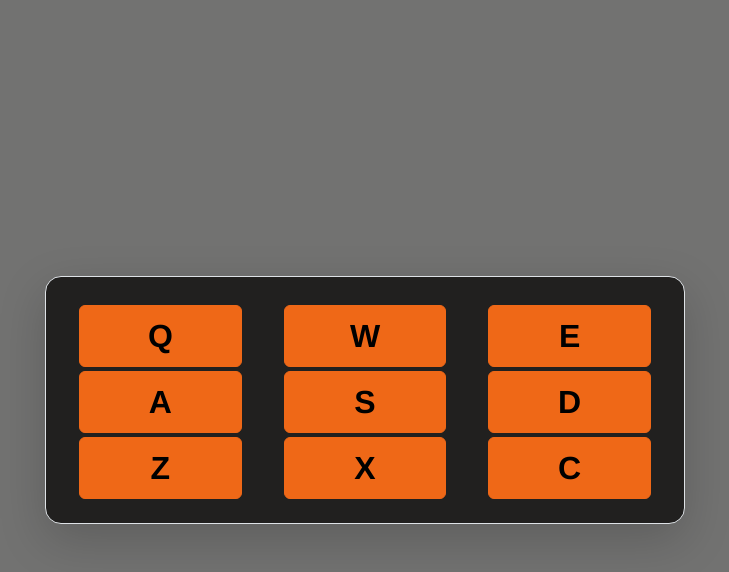
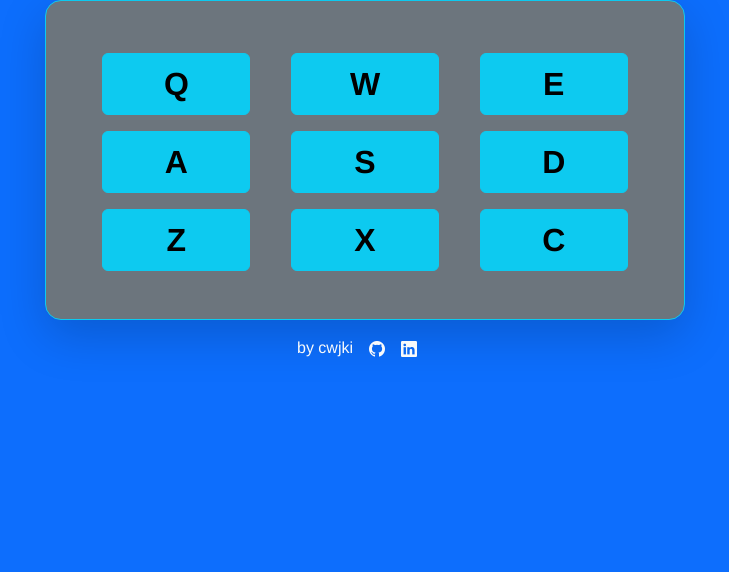
Before and after one commit to cwjki/drum-machine, a React (Create React App) app: page / in a window 1280 px wide. Shown: the top 572 px of the page, without its empty margins (275-1004 px from the left). Built offline with nearby package versions, Linux system fonts and the light colour scheme.

Commit message:
adding icons

```diff
--- a/package.json
+++ b/package.json
@@ -11,6 +11,7 @@
     "@types/react": "^18.0.28",
     "@types/react-dom": "^18.0.11",
     "bootstrap": "^5.2.3",
+    "bootstrap-icons": "^1.10.3",
     "react": "^18.2.0",
     "react-dom": "^18.2.0",
     "react-scripts": "5.0.1",
--- a/src/App.tsx
+++ b/src/App.tsx
@@ -2,7 +2,7 @@
 
 function App() {
   return(
-    <div>
+    <div className="min-vw-100 min-vh-100 bg-primary">
       <DrumBox />
     </div>
   ) ;
--- a/src/components/DrumBox.tsx
+++ b/src/components/DrumBox.tsx
@@ -1,8 +1,8 @@
 const DrumBox = () => {
   return (
-    <div className="container-fluid bg-primary ">
-      <div className="row align-items-center min-vw-100 min-vh-100">
-        <div className="col-md-6 col-sm-9 col-11 mx-auto border p-4 bg-secondary rounded-4 shadow-lg">
+    <div className="container-fluid">
+      <div className="row align-items-center">
+        <div className="col-md-6 col-sm-9 col-11 mx-auto border border-info p-5 bg-secondary rounded-4 shadow-lg">
           <div className="row text-center mt-1">
             <div className="col mybtn">
               <button className="btn btn-info fs-2 fw-bold px-4">Q</button>
@@ -14,7 +14,7 @@
               <button className="btn btn-info fs-2 fw-bold px-4">E</button>
             </div>
           </div>
-          <div className="row text-center mt-1">
+          <div className="row text-center mt-3">
             <div className="col">
               <button className="btn btn-info fs-2 fw-bold">A</button>
             </div>
@@ -25,7 +25,7 @@
               <button className="btn btn-info fs-2 fw-bold">D</button>
             </div>
           </div>
-          <div className="row text-center mt-1">
+          <div className="row text-center mt-3">
             <div className="col">
               <button className="btn btn-info fs-2 fw-bold">Z</button>
             </div>
@@ -36,9 +36,31 @@
               <button className="btn btn-info fs-2 fw-bold">C</button>
             </div>
           </div>
-
         </div>
       </div>
+
+      {/* Footer */}
+      <nav className="navbar pb-2 ">
+        <div className="container-fluid justify-content-center">
+          <span className="navbar-brand fs-6 text-light">by cwjki</span>
+          <a
+            className="navbar-brand"
+            href="https://github.com/cwjki"
+            target="_blank"
+            rel="noreferrer"
+          >
+            <i className="bi bi-github text-light"></i>
+          </a>
+          <a
+            className="navbar-brand"
+            href="https://www.linkedin.com/in/juan-carlos-casteleiro/"
+            target="_blank"
+            rel="noreferrer"
+          >
+            <i className="bi bi-linkedin text-light"></i>
+          </a>
+        </div>
+      </nav>
     </div>
   );
 };
--- a/src/custom.scss
+++ b/src/custom.scss
@@ -1,6 +1,6 @@
 // Override default variables before the import
 
-$primary: #727271;
+$primary: #5f605d;
 $secondary: #21201f;
 $info: #ef6817;
 
--- a/src/index.tsx
+++ b/src/index.tsx
@@ -1,8 +1,9 @@
 import React from "react";
 import ReactDOM from "react-dom/client";
 import App from "./App";
+import "./custom.scss";
 import 'bootstrap/dist/css/bootstrap.css';
-import "./custom.scss";
+import 'bootstrap-icons/font/bootstrap-icons.css';
 
 const root = ReactDOM.createRoot(
   document.getElementById("root") as HTMLElement
```
Also changed, not shown: 1 other file (tests, documents, lock files or other folders).
